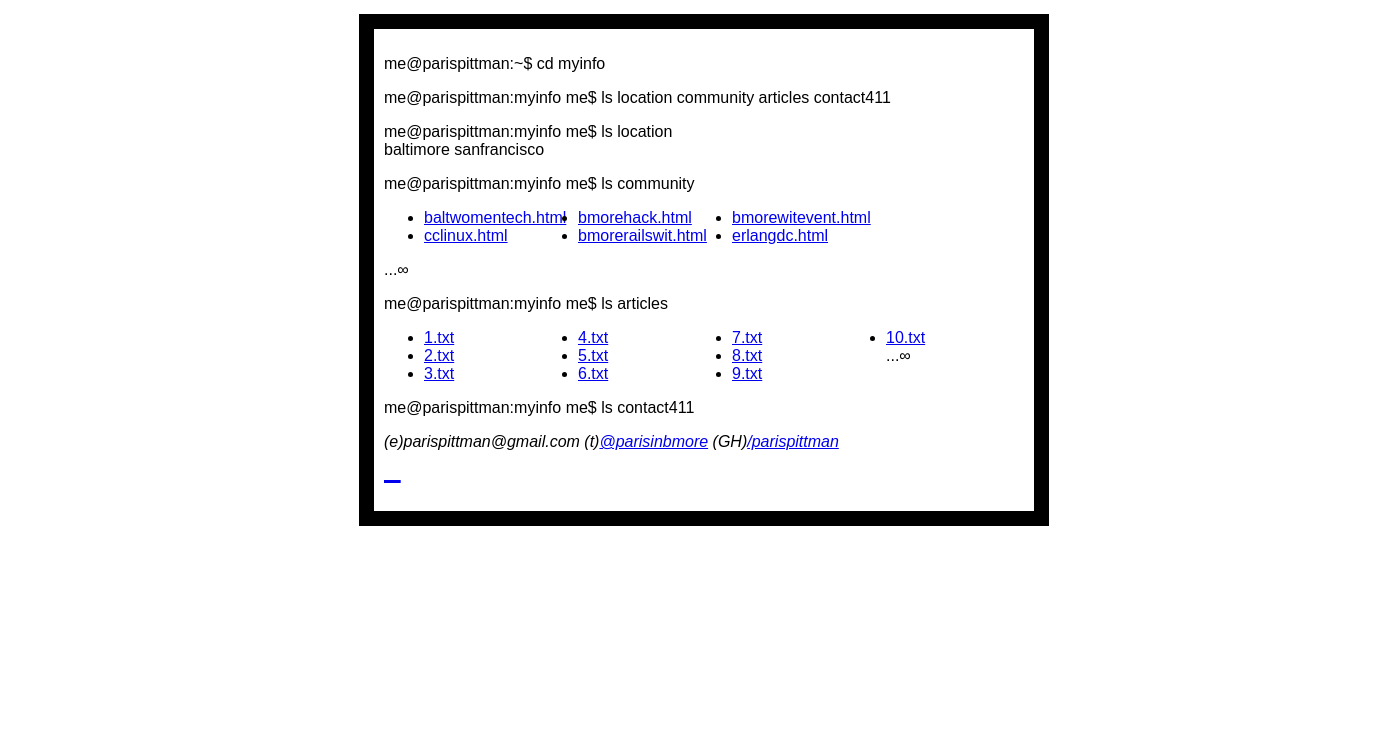
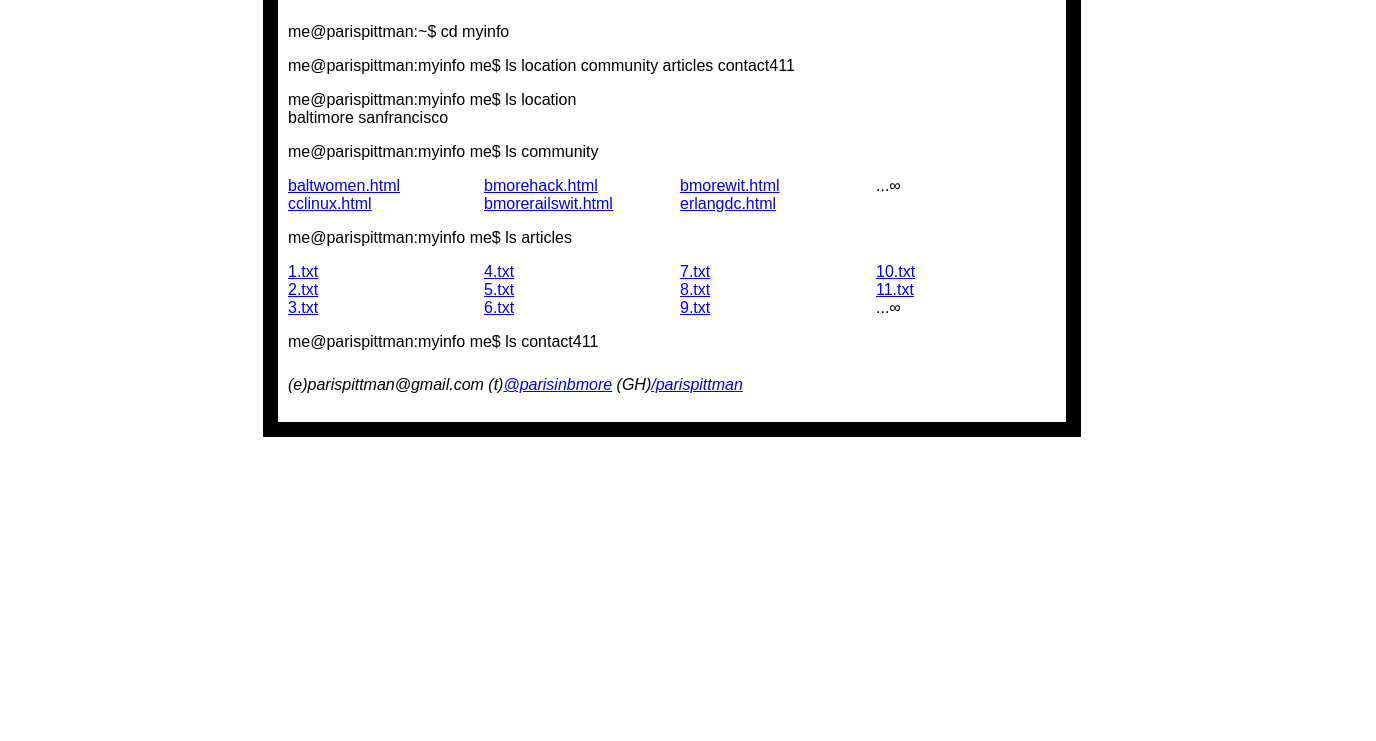
Before and after one commit to parispittman/parispittman.github.io, a plain HTML site: page index.html in a window 1280 px wide. Shown: the part 155-896 px from the top of the page, 1376 px wide, since content can reach past the window. After the commit the page ends 848 px from the top, so only its background shows below. Drawn offline with Linux system fonts and the light colour scheme; a web font is replaced by a local one.

Commit message:
cleaned up bullets in list, blinking cursor, and other aestetics.

```diff
--- a/index.html
+++ b/index.html
@@ -13,22 +13,22 @@
 		<p><span>me@parispittman:~$ cd myinfo</span></p>
 		<p><span>me@parispittman:myinfo me$ ls location community articles contact411</span></p>
 	<div class="location">
-		<p><span>me@parispittman:myinfo me$ ls location</span><span>baltimore sanfrancisco</span></p>
+		<p><span>me@parispittman:myinfo me$ ls location</span><span>baltimore sanfrancisco</span></p></div>
 	<div class="community">
 		<p><span>me@parispittman:myinfo me$ ls community</span></p>
-	<ul id="articlelist">
-		<li><a href="http://www.meetup.com/Baltimore-Women-in-Computing-Meetup/">baltwomentech.html</a></li>
+	<ul id="articlelist" style="list-style: none;">
+		<li><a href="http://www.meetup.com/Baltimore-Women-in-Computing-Meetup/">baltwomen.html</a></li>
 		<li><a href="http://www.meetup.com/CharmCityLinux/">cclinux.html</a></li>
 		<li><a href="http://baltimorehackathon.com/">bmorehack.html</a></li>
 		<li><a href="http://bmoreonrails.org/school">bmorerailswit.html</a></li>
-		<li><a href="http://2014.baltimoreinnovationweek.com/events/women_in-tech">bmorewitevent.html</a></li>
+		<li><a href="http://2014.baltimoreinnovationweek.com/events/women_in-tech">bmorewit.html</a></li>
 		<li><a href="http://www.eventbrite.com/e/erlang-dc-2011-conference-tickets-2195952152#">erlangdc.html</a></li>
-	</ul> ...∞
+		 ...∞</ul>
 	</div>
 	<div class="articles">
 		<p><span>me@parispittman:myinfo me$ ls articles</span></p>
-	<ul id="articlelist">
-		<li><a href="http://technical.ly/baltimore/2015/09/15/baltimore-hackathon-preview/">1.txt</a></li>
+	<ul id="articlelist" style="list-style: none;">
+		<li><a href="http://thedailyrecord.com/2015/12/16/powered-by-women-meet-marylands-female-tech-leaders/">1.txt</a></li>
 		<li><a href="http://technical.ly/baltimore/2014/09/03/nominees-2nd-annual-baltimore-innovation-awards/">2.txt</a></li>
 		<li><a href="http://www.baltimoresun.com/features/bal-bs-sh-aw-bwic-p7-20150330-photo.html">3.txt</a></li>
 		<li><a href="http://www.bizjournals.com/baltimore/print-edition/2013/01/11/despite-high-unemployment-employers.html">4.txt</a></li>
@@ -38,12 +38,12 @@
 		<li><a href="http://technical.ly/baltimore/2013/10/04women-intech-50-women-talk-wordpress-javascript-and-entrepreneurship/">8.txt</a></li>
 		<li><a href="http://technical.ly/baltimore/2013/03/11/notatsxsw/">9.txt</a></li>
 		<li><a href="http://technical.ly/baltimore/2014/07/07/aol-ad-com-recruiting-hiring/">10.txt</a></li>
-	...∞</div>
+		<li><a href="http://technical.ly/baltimore/2015/09/15/baltimore-hackathon-preview/">11.txt</a></li>
+		...∞</div></ul>
 	<div class="contact411">
 		<p><span>me@parispittman:myinfo me$ ls contact411</span></p>
-		<address>
-		<p><span>(e)parispittman@gmail.com (t)<a href="http://www.twitter.com/parisinbmore">@parisinbmore</a> (GH)<a href="http://www.github.com/parispittman">/parispittman<span class="blinking-cursor">_</span></a></div></span></p></address>
-</div>
+		<address><p>(e)parispittman@gmail.com (t)<a href="http://www.twitter.com/parisinbmore">@parisinbmore</a> (GH)<a href="http://www.github.com/parispittman">/parispittman<span class="blinking-cursor">_</span></a></address>
+	</div>
 </div>
 </body>
 </html>
--- a/main.css
+++ b/main.css
@@ -4,7 +4,7 @@ html, body {
   margin: 0;
   width: 100%;
   height: 100%;
-  padding: 2em;
+  padding: 1em;
 }
 
 h1 {
@@ -27,13 +27,17 @@ div {
   border: 15px solid black;
   font-family: 'Droid+Sans+Mono', sans-serif;
   margin: auto;
-  width: 50%;
+  width: 60%;
   padding: 10px;
 }
+
 #articlelist {
-  column-count:4;
-  -moz-column-count:4;
-  -webkit-column-count:4;
+  column-count: 4;
+  -moz-column-count: 4;
+  -webkit-column-count: 4;
+  list-style-type: none;
+  padding: 0;
+  margin: 0;
 }
 
 .articles {
@@ -53,8 +57,9 @@ div {
 
 .blinking-cursor {
   font-weight: 100;
-  font-size: 30px;
+  font-size: 25px;
   color: #2E3D48;
+  display: inline-block;
   -webkit-animation: 1s blink step-end infinite;
   -moz-animation: 1s blink step-end infinite;
   -ms-animation: 1s blink step-end infinite;
```
